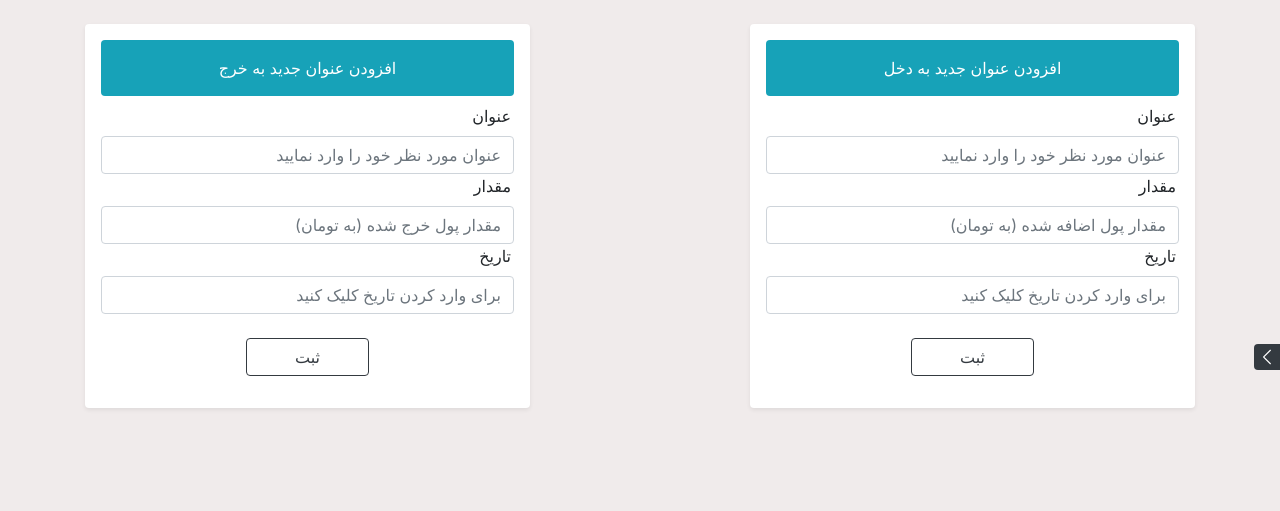
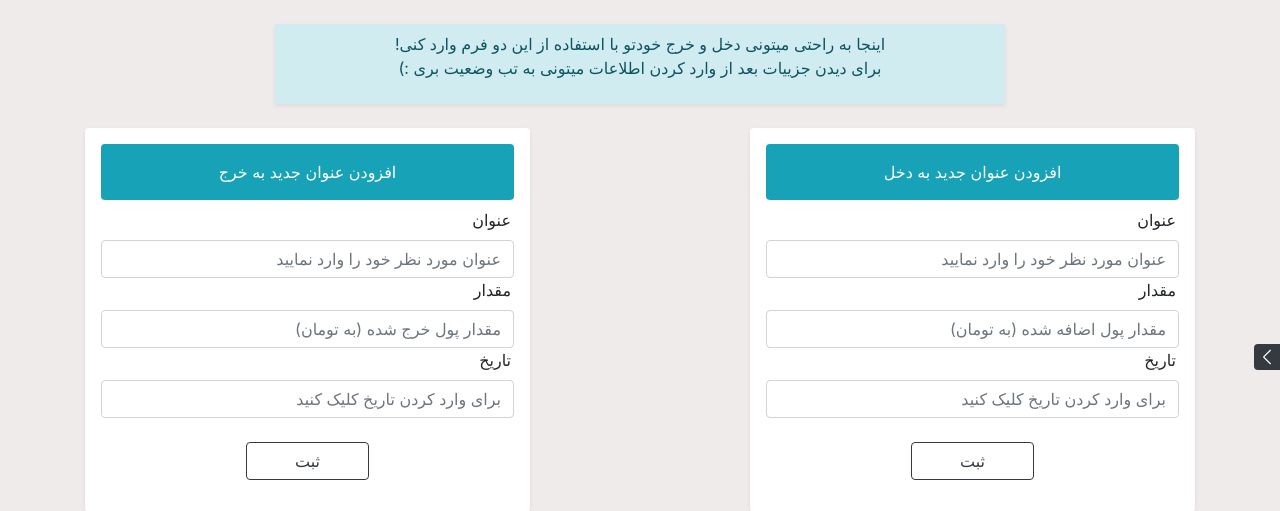
Before and after one commit to hamidAzimiZp/beston, a Django app: template templates/web/dashboard.html in a window 1280 px wide. Shown: the part 56-567 px from the top of the page. Run offline with Django 3.2, Linux system fonts and the light colour scheme; the template is opened without the code that fills it, so the values that code supplies are empty.

Commit message:
add new alert in dashboard and fix bug in form for send detail(income and expense)

```diff
--- a/templates/web/dashboard.html
+++ b/templates/web/dashboard.html
@@ -20,6 +20,19 @@
 {% endblock %}
 
 {% block body %}
+    <div class="container mt-4">
+        <div class="row justify-content-center">
+            <div class="col-8">
+                <div class="aler alert-info shadow-sm p-2">
+                    <p class="text-center">
+                        اینجا به راحتی میتونی دخل و خرج خودتو با استفاده از این دو فرم وارد کنی!
+                        <br>
+                        برای دیدن جزییات بعد از وارد کردن اطلاعات میتونی به تب وضعیت بری :)
+                    </p>
+                </div>
+            </div>
+        </div>
+    </div>
     <div class="container">
         <div class="row justify-content-between">
             <div class="col-12 col-lg-5 mt-4">
@@ -38,7 +51,7 @@
                             <input type="number" required class="form-control" name="amount" id="this_money" placeholder="مقدار پول اضافه شده (به تومان)">
 
                             <label for="this_date">تاریخ</label>
-                            <input  class="form-control" required type="text" onfocus="(this.type='date')" onblur="(this.type='text')" id="this_date" placeholder="برای وارد کردن تاریخ کلیک کنید">
+                            <input  class="form-control" name = "this_date" required type="text" onfocus="(this.type='date')" onblur="(this.type='text')" id="this_date" placeholder="برای وارد کردن تاریخ کلیک کنید">
 
                             <input type="hidden" name="income" id="incomeSend" value="1">
 
@@ -65,7 +78,7 @@
                             <input type="number" required class="form-control" name="amount" id="this_money2" placeholder="مقدار پول خرج شده (به تومان)">
 
                             <label for="this_date2">تاریخ</label>
-                            <input  class="form-control" required type="text" onfocus="(this.type='date')" onblur="(this.type='text')" id="this_date2" placeholder="برای وارد کردن تاریخ کلیک کنید">
+                            <input  class="form-control" name = "this_date" required type="text" onfocus="(this.type='date')" onblur="(this.type='text')" id="this_date2" placeholder="برای وارد کردن تاریخ کلیک کنید">
 
                             <input type="hidden" name="expense" id="expenseSend" value="2">
 
@@ -78,6 +91,6 @@
             </div>
         </div>
     </div>
-    <br><br><br><br><br><br>
+    <br><br>
     <br><br>
 {% endblock %}
```
Also changed, not shown: web/views.py (+4 -23 lines).
